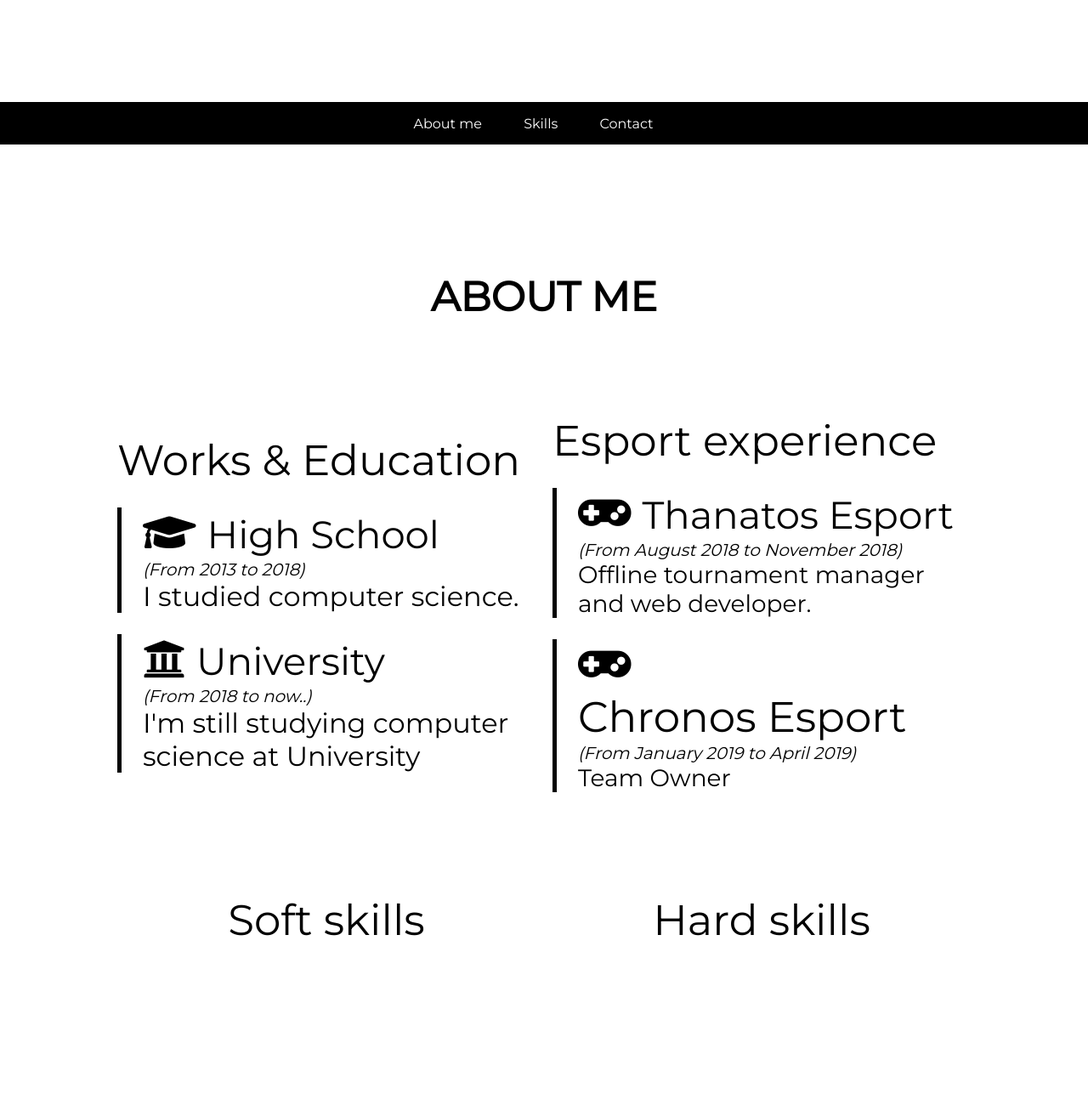
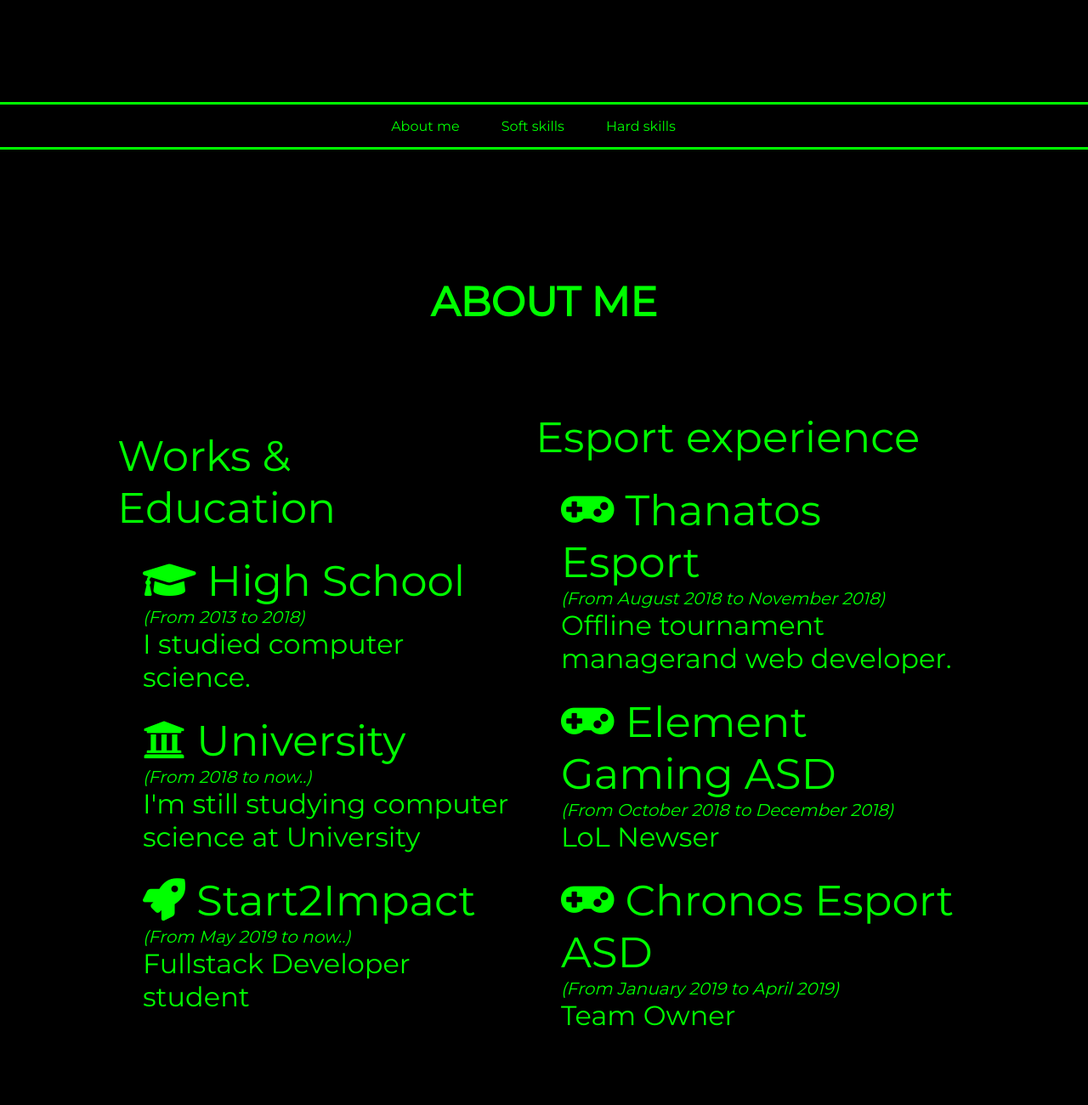
Before and after one commit to Wisheechia/Wisheechia-Portfolio, a plain HTML site: page index.html in a window 1280 px wide. Shown: the part 680-1980 px from the top of the page at 85% size. Before the commit the page ends 1892 px from the top, so only its background shows below. Drawn offline with Linux system fonts and the light colour scheme.

Commit message:
final update

```diff
--- a/index.html
+++ b/index.html
@@ -14,7 +14,7 @@
 		<div class="intro">
 			<span class="me">
 			<img src="avatar.jpg">
-			<h1> Marco "Wisheechia" Abate</h1>
+			<h1 style="color: #00ff00"> Marco "Wisheechia" Abate</h1>
 			<p>Computer science lover and a huge esports fan!</p>
 
 			<span class="social">
@@ -31,53 +31,88 @@
 
 						<button class="dropbtn">Dropdown</button><span class="dropdown">
 						<a href="#1">About me</a>
-						<a href="#2">Skills</a>
-						<a href="#">Contact</a>
+						<a href="#2">Soft skills</a>
+						<a href="#3">Hard skills</a>
 					</span>
 				</nav>
 				</div>
 
 			<div class="content" id="1">
-				<h1>ABOUT ME</h1>
+				<h1 style="color: #00ff00">ABOUT ME</h1>
 				<div class="row">
 				  <div class="column">Works & Education
 						<div class="Work">
 							<i class="fas fa-graduation-cap"></i>
-							<p style="display:inline; font-size: 45px">High School</p>
+							<p style="display:inline;">High School</p>
 							<p style="font-size:20px"><i> (From 2013 to 2018) </i></p>
 							<p style="font-size:32px"> I studied computer science. </p>
 						</div>
 
 						<div class="Work">
 							<i class="fas fa-university"></i>
-							<p style="display:inline; font-size: 45px">University</p>
+							<p style="display:inline;">University</p>
 							<p style="font-size:20px"><i> (From 2018 to now..) </i></p>
-							<p style="font-size:32px"> I'm still studying computer <br> science at University </p>
+							<p style="font-size:32px"> I'm still studying computer science at University </p>
+						</div>
+
+						<div class="Work">
+							<i class="fas fa-rocket"></i>
+							<p style="display:inline;">Start2Impact</p>
+							<p style="font-size:20px"><i> (From May 2019 to now..) </i></p>
+							<p style="font-size:32px"> Fullstack Developer student </p>
 						</div>
 
 					</div>
-				  <div class="column">Esport experience
+
+				  <div class="column" style="flex-shrink: 0">Esport experience
 						<div class="Work">
 							<i class="fas fa-gamepad"></i>
-							<p style="display:inline; font-size: 45px">Thanatos Esport</p>
+							<p style="display:inline;">Thanatos Esport</p>
 							<p style="font-size:20px"><i> (From August 2018 to November 2018) </i></p>
-							<p style="font-size:28px">Offline tournament manager <br> and web developer. </p>
+							<p style="font-size:32px">Offline tournament managerand web developer. </p>
 						</div>
 
 						<div class="Work">
 							<i class="fas fa-gamepad"></i>
-							<p font-size: "45px">Chronos Esport</p>
-							<p style="font-size:20px"><i> (From January 2019 to April 2019) </i></p>
-							<p style="font-size:28px"> Team Owner</p>
+							<p style="display:inline;">Element Gaming ASD</p>
+							<p style="font-size:20px"><i> (From October 2018 to December 2018) </i></p>
+							<p style="font-size:32px"> LoL Newser</p>
 						</div>
 
+						<div class="Work">
+							<i class="fas fa-gamepad"></i>
+							<p style="display:inline;">Chronos Esport ASD</p>
+							<p style="font-size:20px"><i> (From January 2019 to April 2019) </i></p>
+							<p style="font-size:32px"> Team Owner</p>
+						</div>
 					</div>
 				</div>
 
-				<div class="row2" id="2">
-				  <div class="column2">Soft skills</div>
-				  <div class="column2">Hard skills</div>
+
+				<div class="skills">
+				  <h1 style="color: #00ff00" id="2">SOFT SKILLS</h1><div class="soft">
+							<p><i class="fas fa-lightbulb"></i> Proactive</p>
+							<p style="font-style: italic; font-size:32px"> "I love to make things happen, instead of waiting for them to happen to me"</p>
+							<p><i class="fas fa-lightbulb"></i> Ambitious</p>
+							<p style="font-style: italic; font-size:32px"> "I have a strong determination to succeed" </p>
+							<p><i class="fas fa-lightbulb"></i> Motivated</p>
+							<p style="font-style: italic; font-size:32px"> "I'm always motivated to do what I love" </p>
+							<p><i class="fas fa-lightbulb"></i> Problem solving</p>
+							<p style="font-style: italic; font-size:32px"> "If I have a problem, I won't sleep untill I solve it. " </p>
+							<p><i class="fas fa-lightbulb"></i> Leadership & Team working</p>
+							<p style="font-style: italic; font-size:32px"> "I can manage a team after years of experience (Team-based videogames and past esport team) and I can easily work with them!" </p>
+					</div>
+
+					<h1 style="color: #00ff00" id="3">Hard skills</h1><div class="hard">
+							 <p><i class="fas fa-code"></i> Desktop development </p>
+							 <p style="font-style: italic; font-size:32px"> C - C++ - JAVA </p>
+							 <p><i class="fas fa-code"></i> Web development </p>
+							 <p style="font-style: italic; font-size:32px"> (PHP - MySQL - JS - NodeJS) </p>
+							 <p><i class="fas fa-code"></i> Videogames development </p>
+							 <p style="font-style: italic; font-size:32px">(Unity3D C#) </p>
+					</div>
 				</div>
+
 			</div>
 
 	</body>
--- a/styles.css
+++ b/styles.css
@@ -5,22 +5,29 @@
 }
 
 body{
-  width: 100%;
+  height: 390vh;
+  background-color: black;
 }
 
 
 .intro {
+  background: black;
   height: 100vh;
   width: 100%;
   display: flex;
   align-items: center;
 }
 
+.intro p{
+  font-size: 24px;
+  color: #00ff00;
+}
+
 .social a{
   display: inline-flex;
   padding: 10px;
   padding-top: 20px;
-  color: black;
+  color: #00ff00;
   text-decoration: none;
   font-size: 45px;
 
@@ -42,13 +49,15 @@ img {
 
 
 .navbar {
+  border-top: 3px solid #00ff00;
+  border-bottom: 3px solid #00ff00;
   display: flex;
   background-color: black;
   text-align: center;
   justify-content: center;
   width: 100%;
   height: 50px;
-  position: -webkit-sticky;
+
   position: sticky;
   top: 0;
 }
@@ -58,7 +67,7 @@ img {
 
 .navbar a{
   text-decoration: none;
-  color: white;
+  color: #00ff00;
   padding-left: 10px;
   padding-right: 35px;
   }
@@ -71,6 +80,8 @@ img {
   width: 80vw;
   text-align: center;
   font-size: 50px;
+  color: #00ff00;
+  background-color: black;
 }
 
 .content h1{
@@ -83,43 +94,51 @@ img {
 
 .row {
   display: flex;
+  align-items: flex-start;
   }
 
 .column {
+  flex: 50%;
   text-align: left;
-  flex: 35%;
-  padding: 10px;
-
+  padding: 0 10px;
   }
 
-.row2 {
-  padding-top: 100px;
-  display: flex;
-  }
-
-.column2{
-  flex: 50%;
-  padding: 10px;
-  height: 150px;
-
-  }
 
 .Work{
-    text-align: justify;
+
     padding-left: 25px;
     margin-top: 25px;
     border-left: 5px solid black;
   }
 
+  .skills{
+    margin-top: 350px;
+    height: 800px;
+  }
 
+  .soft{
+    display: flex;
+    flex-direction: column;
+    padding-top: 50px;
+    margin-bottom: 100px;
+  }
 
+  .soft p{
+    margin: 20px;
+  }
+  .hard{
+    display: flex;
+    flex-direction: column;
+    padding-top: 50px;
+    margin-bottom: 100px;
+  }
 
+  .hard p{
+    margin: 15px;
+  }
 
   /* Mobile Styles */
   @media only screen and (max-width: 767px) {
-    body {
-      background-color: grey; /* Red */
-    }
 
     .row{
       flex-direction: column;
@@ -169,4 +188,6 @@ img {
 
 
 .navbar:hover .dropdown {display: block;}
+
+
 }
```
